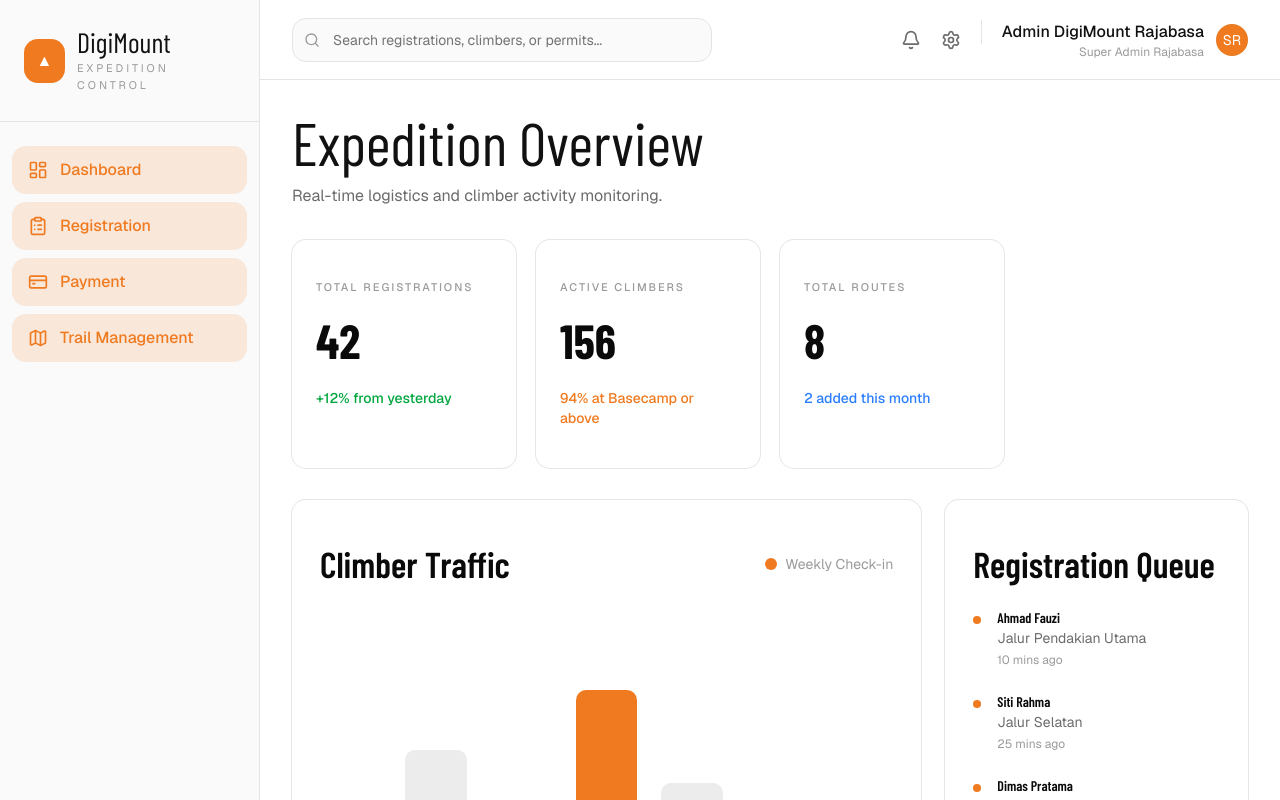
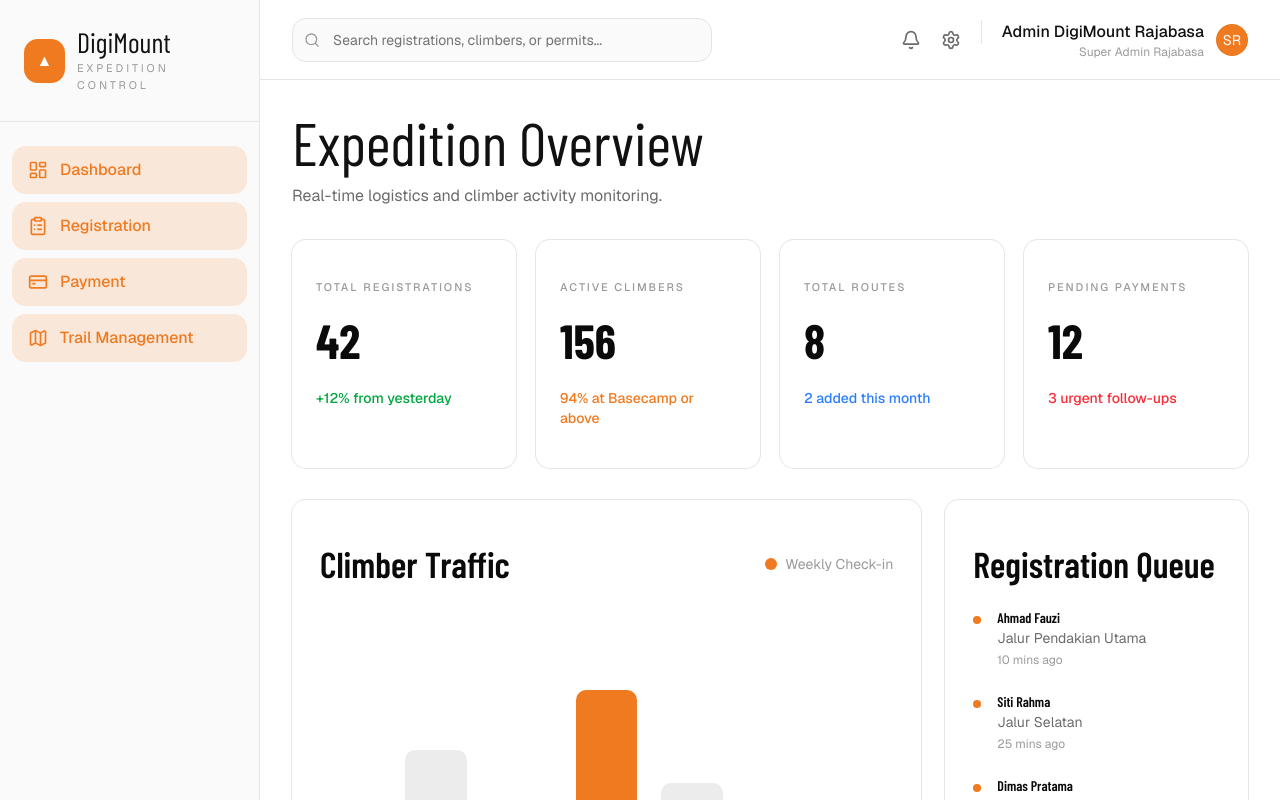
Before and after one commit to mhmddefrizal/Digi-Mount-Rajabasa, a Next.js app in the folder cms/: page /dashboard in a window 1280 px wide. Shown: the top 800 px of the page. Built offline with nearby package versions, Linux system fonts and the light colour scheme.

Commit message:
tambah stats menampilkan jumlah rute dan daftar pembayaran.

```diff
--- a/cms/src/app/(dashboard)/dashboard/page.tsx
+++ b/cms/src/app/(dashboard)/dashboard/page.tsx
@@ -41,6 +41,14 @@ export default function DashboardPage() {
                description="2 added this month"
                color="text-blue-500"
             />
+
+            {/* stats card untuk menampilkan jumlah pembayaran */}
+            <StatsCard
+               title="PENDING PAYMENTS"
+               value="12"
+               description="3 urgent follow-ups"
+               color="text-red-500"
+            />
          </section>
 
          {/* Content */}
```
